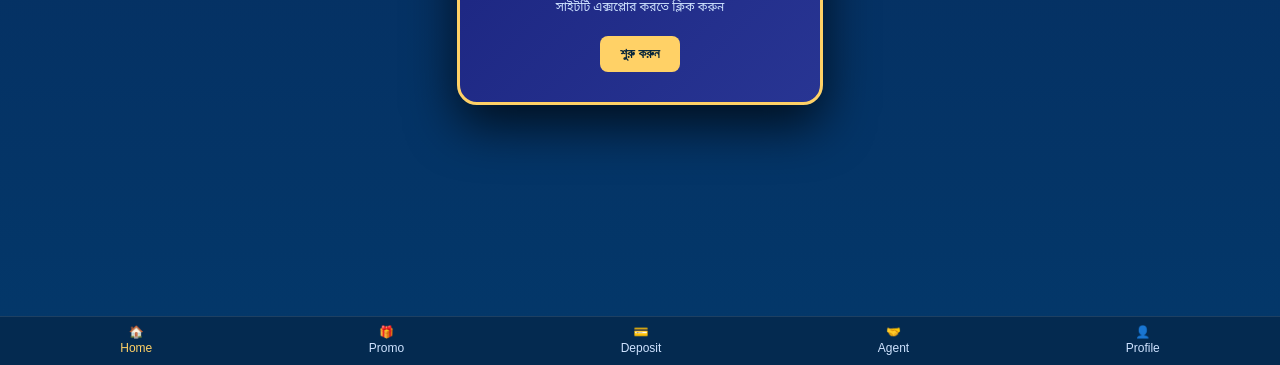
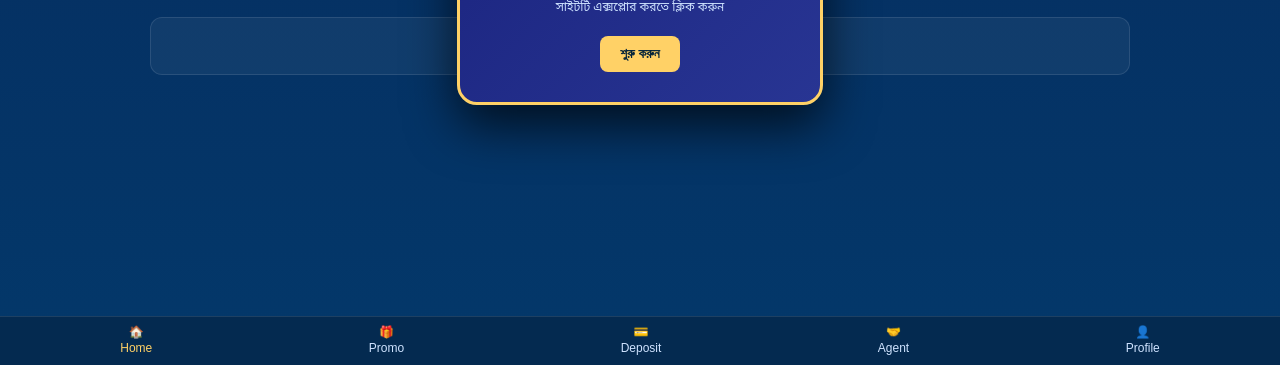
Before and after one commit to emamulk63-design/joya-casino-, a plain HTML site: page index.html in a window 1280 px wide. Shown: the part 435-800 px from the top of the page. Drawn offline with Linux system fonts and the light colour scheme.

Commit message:
Update index.html

```diff
--- a/index.html
+++ b/index.html
@@ -99,6 +99,24 @@ iframe{width:100%;height:500px;border:none;border-radius:8px;}
     border: 3px solid #ffd166;
     animation: slideIn 0.5s ease-out;
 }
+
+/* Native Ad Container Styles */
+.native-ad-container {
+    margin: 20px 0;
+    padding: 15px;
+    background: rgba(255, 255, 255, 0.05);
+    border-radius: 12px;
+    border: 1px solid rgba(255, 255, 255, 0.1);
+}
+
+.native-ad-label {
+    font-size: 12px;
+    color: var(--muted);
+    text-align: center;
+    margin-bottom: 10px;
+    text-transform: uppercase;
+    letter-spacing: 1px;
+}
 </style>
 </head>
 <body>
@@ -138,6 +156,16 @@ iframe{width:100%;height:500px;border:none;border-radius:8px;}
 </div>
 
 <div class="grid" id="gameGrid"></div>
+
+<!-- Native Async Ad Placement -->
+<div class="native-ad-container">
+    <div class="native-ad-label">Advertisement</div>
+    <!-- NativeBanner_1 Ad Code Start -->
+    <script async="async" data-cfasync="false" src="//pl27823447.effectivegatecpm.com/1622098ff2401cfe262e0e679134ad25/invoke.js"></script>
+    <div id="container-1622098ff2401cfe262e0e679134ad25"></div>
+    <!-- NativeBanner_1 Ad Code End -->
+</div>
+
 </div>
 
 <!-- Demo Game Modal -->
```
